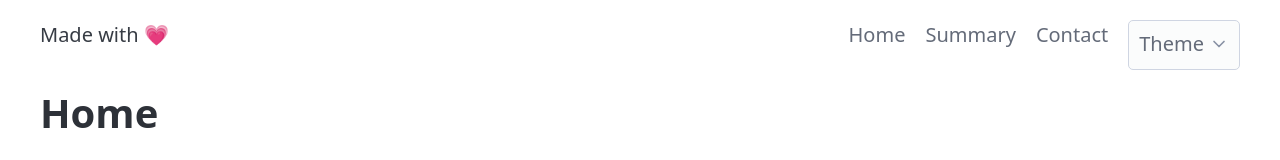
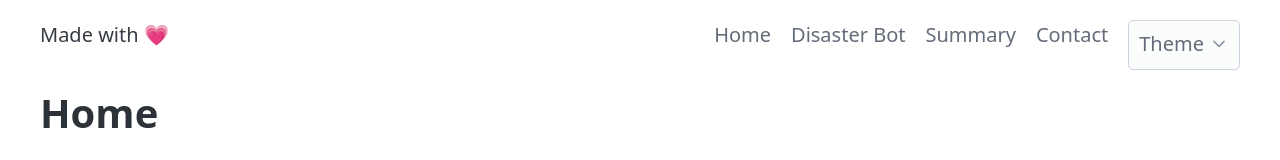
Before and after one commit to sebilune/plutohacks-2024, a React (Vite) app: page /home in a window 1280 px wide. Shown: the top 160 px of the page. Built offline with nearby package versions, Linux system fonts and the light colour scheme; no server answers.

Commit message:
update navbar

```diff
--- a/src/App.jsx
+++ b/src/App.jsx
@@ -28,7 +28,6 @@ function App() {
           <Route path="/summary" element={<Summary />} />
           <Route path="/contact" element={<Contact />} />
           <Route path="/disaster-bot" element={<DisasterBot />} />
-
         </Routes>
       </div>
     </Router>
--- a/src/components/NavBar.jsx
+++ b/src/components/NavBar.jsx
@@ -14,6 +14,9 @@ const Navbar = () => {
           <Link to="/home">Home</Link>
         </li>
         <li>
+          <Link to="/disaster-bot">Disaster Bot</Link>
+        </li>
+        <li>
           <Link to="/summary">Summary</Link>
         </li>
         <li>
```
